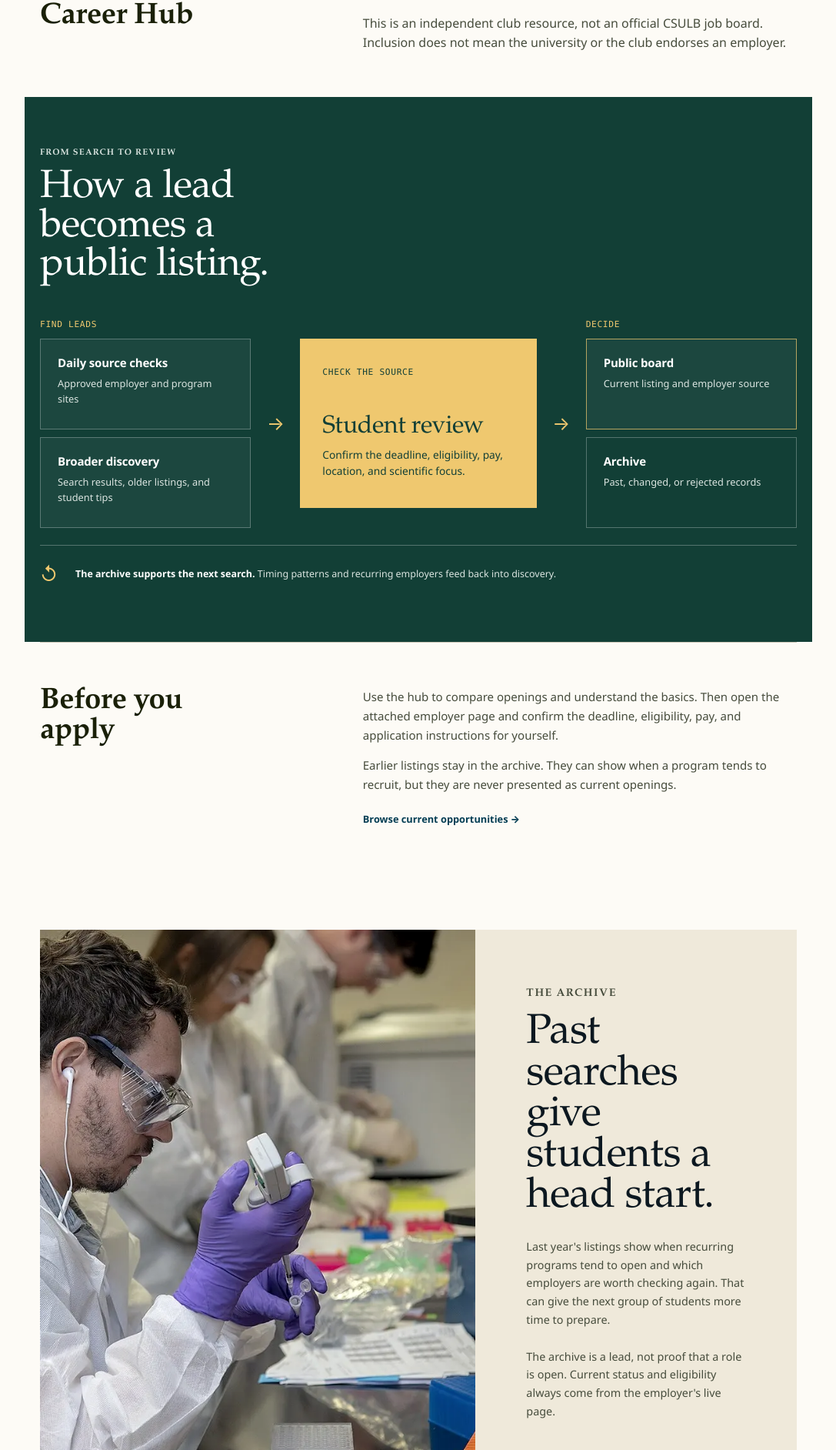
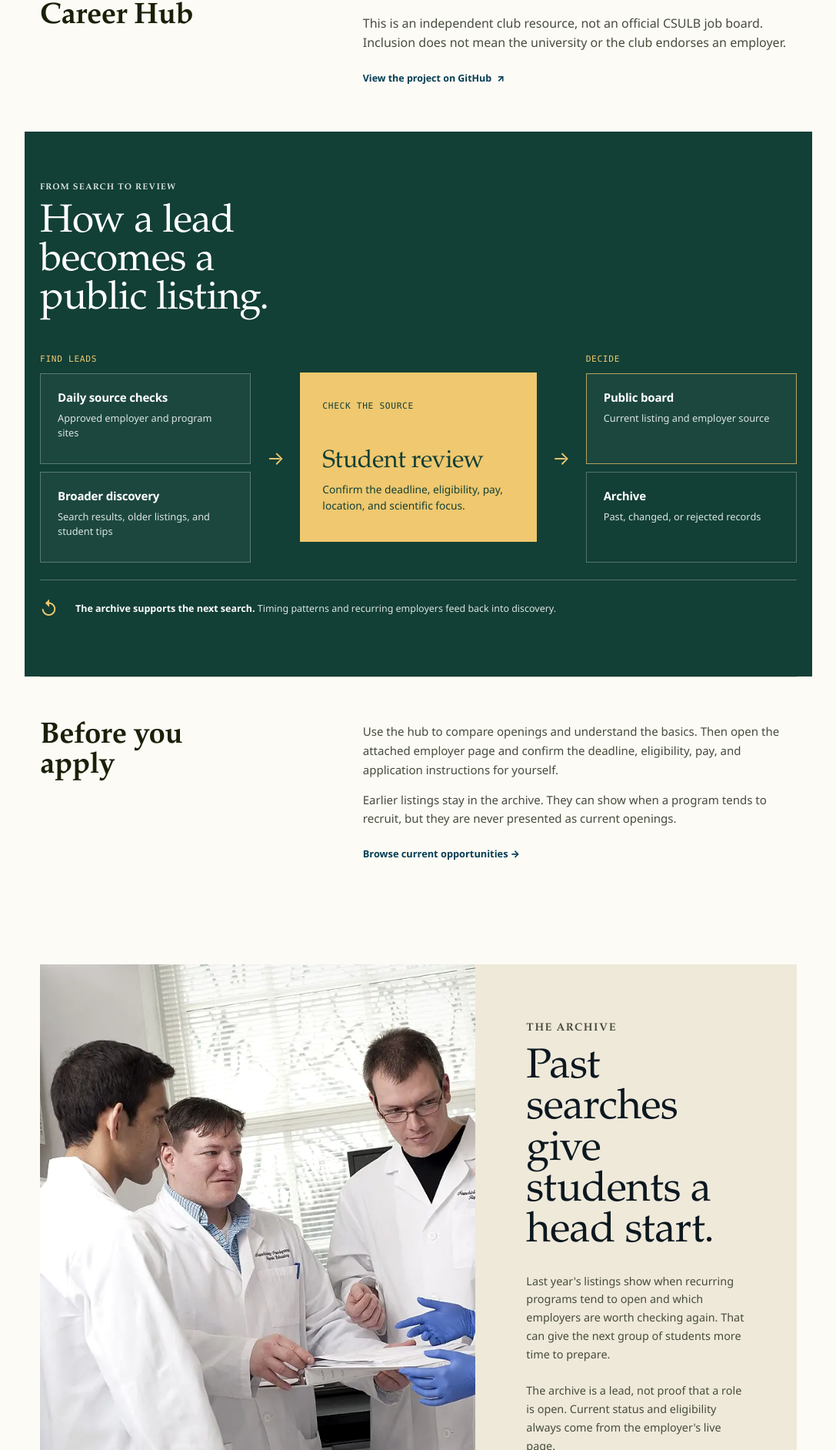
Before and after one commit to austinesparza/csulb-biotech-career-hub, a Next.js app: page /about in a window 1280 px wide. Shown: the part 776-2660 px from the top of the page at 77% size, without its empty margins (96-1183 px from the left). Built offline with nearby package versions, Linux system fonts and the light colour scheme.

Commit message:
Refine archive story and imagery

```diff
--- a/src/app/about/page.tsx
+++ b/src/app/about/page.tsx
@@ -1,9 +1,9 @@
 import Image from 'next/image';
 import Link from 'next/link';
 import { CLUB_LINKS, mailto } from '@/lib/clubLinks';
+import aboutCollaboratingResearch from '../../../public/brand/about-collaborating-research.webp';
 import aboutDnaAnalysts from '../../../public/brand/about-dna-analysts.webp';
 import aboutHela from '../../../public/brand/about-hela.webp';
-import footerLab from '../../../public/brand/footer-lab.webp';
 
 const DISCOVERY_PATHS = [
   ['Daily source checks', 'Approved employer and program sites'],
@@ -41,6 +41,14 @@ export default function AboutPage() {
             This is an independent club resource, not an official CSULB job board.
             Inclusion does not mean the university or the club endorses an employer.
           </p>
+          <a
+            className="about-repository-link"
+            href="https://github.com/austinesparza/csulb-biotech-career-hub"
+            target="_blank"
+            rel="noopener noreferrer"
+          >
+            View the project on GitHub <span aria-hidden="true">↗</span>
+          </a>
         </div>
       </section>
 
@@ -109,8 +117,8 @@ export default function AboutPage() {
       <section className="about-memory site-wrap" aria-labelledby="memory-title">
         <div className="about-memory-visual">
           <Image
-            src={footerLab}
-            alt="A researcher pipetting samples at a laboratory bench while colleagues work nearby"
+            src={aboutCollaboratingResearch}
+            alt="Four biomedical researchers reviewing notes together in a laboratory"
             fill
             placeholder="blur"
             sizes="(max-width: 820px) 100vw, 58vw"
--- a/src/app/calendar/page.tsx
+++ b/src/app/calendar/page.tsx
@@ -83,13 +83,13 @@ export default async function CalendarPage() {
 
       <section className="calendar-pattern" aria-labelledby="pattern-title">
         <div className="calendar-pattern-summary">
-          <p className="calendar-pattern-eyebrow">Fall 2025 through spring 2026</p>
+          <p className="calendar-pattern-eyebrow">From the club&apos;s historical record</p>
           <h2 id="pattern-title">
             {HISTORICAL_ARCHIVE_SUMMARY.roles} roles across{' '}
             {HISTORICAL_ARCHIVE_SUMMARY.normalizedEmployers} employers.
           </h2>
           <p className="calendar-collection-note">
-            Austin Esparza logged these roles by hand across LinkedIn, employer career
+            Collected from fall 2025 through spring 2026 using LinkedIn, employer career
             sites, program pages, and broader web searches.
           </p>
           <dl className="calendar-archive-metrics">
@@ -135,13 +135,6 @@ export default async function CalendarPage() {
             <span>Past timing is a clue, not a deadline.</span>
           </p>
         </div>
-        <p className="calendar-pattern-source">
-          <span>Manually collected</span>
-          <span>LinkedIn</span>
-          <span>Employer career sites</span>
-          <span>Program pages</span>
-          <span>Web search</span>
-        </p>
       </section>
 
       <section className="calendar-watch-section site-wrap">
--- a/src/app/design-reduction.css
+++ b/src/app/design-reduction.css
@@ -263,8 +263,6 @@
 }
 
 .home-zebrafish-coda {
-  display: grid;
-  grid-template-columns: minmax(0, 1fr) clamp(96px, 12vw, 150px);
   background: #000;
 }
 
@@ -325,10 +323,6 @@
 
 .home-zebrafish-copy a:hover {
   color: #efc86f;
-}
-
-.home-zebrafish-accent {
-  background: #123f36;
 }
 
 /* Opportunity board shell */
@@ -434,6 +428,21 @@
 .about-maintainers p + p {
   margin-top: 18px;
   color: var(--ink-soft);
+}
+
+.about-repository-link {
+  display: inline-flex;
+  gap: 7px;
+  align-items: center;
+  margin-top: 24px;
+  color: var(--teal-deep);
+  font-size: .78rem;
+  font-weight: 800;
+  text-decoration: none;
+}
+
+.about-repository-link:hover {
+  color: var(--gold-mark);
 }
 
 .about-page-reduced .about-system > div {
@@ -918,9 +927,7 @@
 .calendar-pattern {
   display: grid;
   grid-template-columns: minmax(270px, .8fr) minmax(0, 1.2fr);
-  grid-template-areas:
-    "summary chart"
-    "source source";
+  grid-template-areas: "summary chart";
   margin-block: 20px 54px;
   border: 1px solid var(--line-strong);
   background: #f4efe3;
@@ -1097,27 +1104,6 @@
   color: var(--teal-deep);
 }
 
-.calendar-pattern .calendar-pattern-source {
-  grid-area: source;
-  display: flex;
-  flex-wrap: wrap;
-  gap: 8px 0;
-  max-width: none;
-  margin: 0;
-  padding: 15px clamp(24px, 3vw, 44px);
-  border-top: 1px solid var(--line-strong);
-  color: var(--ink-soft);
-  font-family: var(--mono);
-  font-size: .62rem;
-  letter-spacing: .02em;
-}
-
-.calendar-pattern-source span + span::before {
-  content: "·";
-  margin-inline: 20px;
-  color: var(--gold-mark);
-}
-
 /* Restore image-led resource cards */
 .prepare-page-reduced .resource-image {
   background: #0a201f;
@@ -1227,8 +1213,7 @@
     grid-template-columns: 1fr;
     grid-template-areas:
       "summary"
-      "chart"
-      "source";
+      "chart";
   }
 
   .filters {
@@ -1351,8 +1336,7 @@
   }
 
   .home-zebrafish-coda {
-    grid-template-columns: 1fr;
-    grid-template-rows: auto 18px;
+    display: block;
   }
 
   .home-zebrafish-media {
@@ -1383,14 +1367,9 @@
     padding: 30px 22px;
   }
 
-  .calendar-pattern .calendar-pattern-caveat,
-  .calendar-pattern-source {
+  .calendar-pattern .calendar-pattern-caveat {
     display: grid;
     gap: 7px;
-  }
-
-  .calendar-pattern-source span + span::before {
-    content: none;
   }
 
   .calendar-chart-head {
--- a/src/app/image-credits/page.tsx
+++ b/src/app/image-credits/page.tsx
@@ -16,6 +16,7 @@ const MICROSCOPY = [
   ['Cerebellar Purkinje cells expressing tdTomato', 'BrainsRusDC, National Institute on Alcohol Abuse and Alcoholism, National Institutes of Health', 'https://commons.wikimedia.org/wiki/File:All_that_glitters_in_the_brain.jpg', 'CC BY 4.0', 'https://creativecommons.org/licenses/by/4.0/'],
   ['DNA identification laboratory', 'U.S. Air Force photo by Staff Sgt. Nicole Leidholm', 'https://commons.wikimedia.org/wiki/File:Armed_Forces_DNA_Identification_Laboratory_analysts_2018.jpg', 'Public domain', 'https://commons.wikimedia.org/wiki/Commons:Copyright_rules_by_territory/United_States'],
   ['Biotechnology students in a laboratory', 'Sunnykenny', 'https://commons.wikimedia.org/wiki/File:Sinh-vien-nganh-cong-nghe-sinh-hoc-trong-phong-thi-nghiem.jpg', 'CC BY-SA 4.0', 'https://creativecommons.org/licenses/by-sa/4.0/'],
+  ['Collaborating on research', 'Rhoda Baer Photography / National Eye Institute', 'https://commons.wikimedia.org/wiki/File:Collaborating_on_Research_(9955278615).jpg', 'CC BY 2.0', 'https://creativecommons.org/licenses/by/2.0/'],
 ] as const;
 
 const LOGOS = [
--- a/src/app/page.tsx
+++ b/src/app/page.tsx
@@ -213,7 +213,6 @@ export default async function HomePage() {
             <Link href="/internships">Explore current opportunities <span aria-hidden="true">→</span></Link>
           </div>
         </div>
-        <div className="home-zebrafish-accent" aria-hidden="true" />
       </section>
     </div>
   );
```
Also changed, not shown: public/brand/about-collaborating-research.webp (added).
